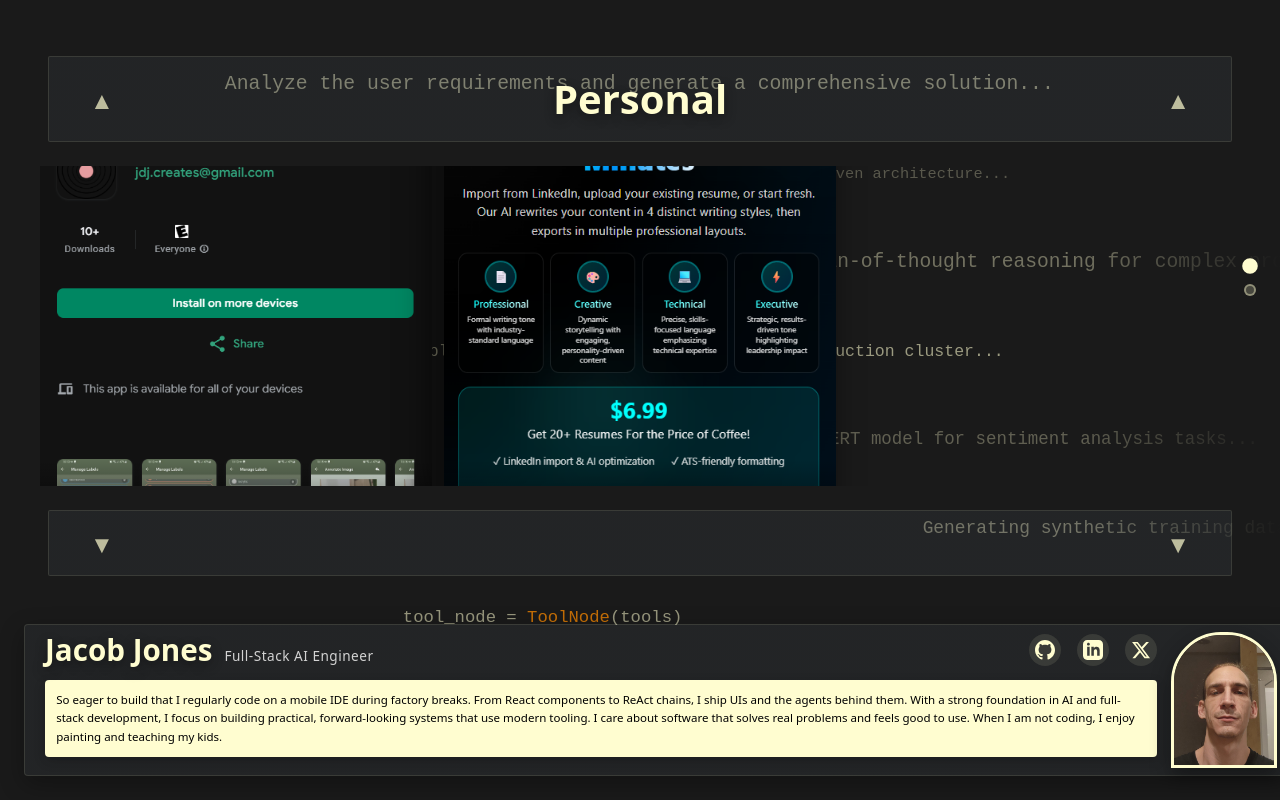
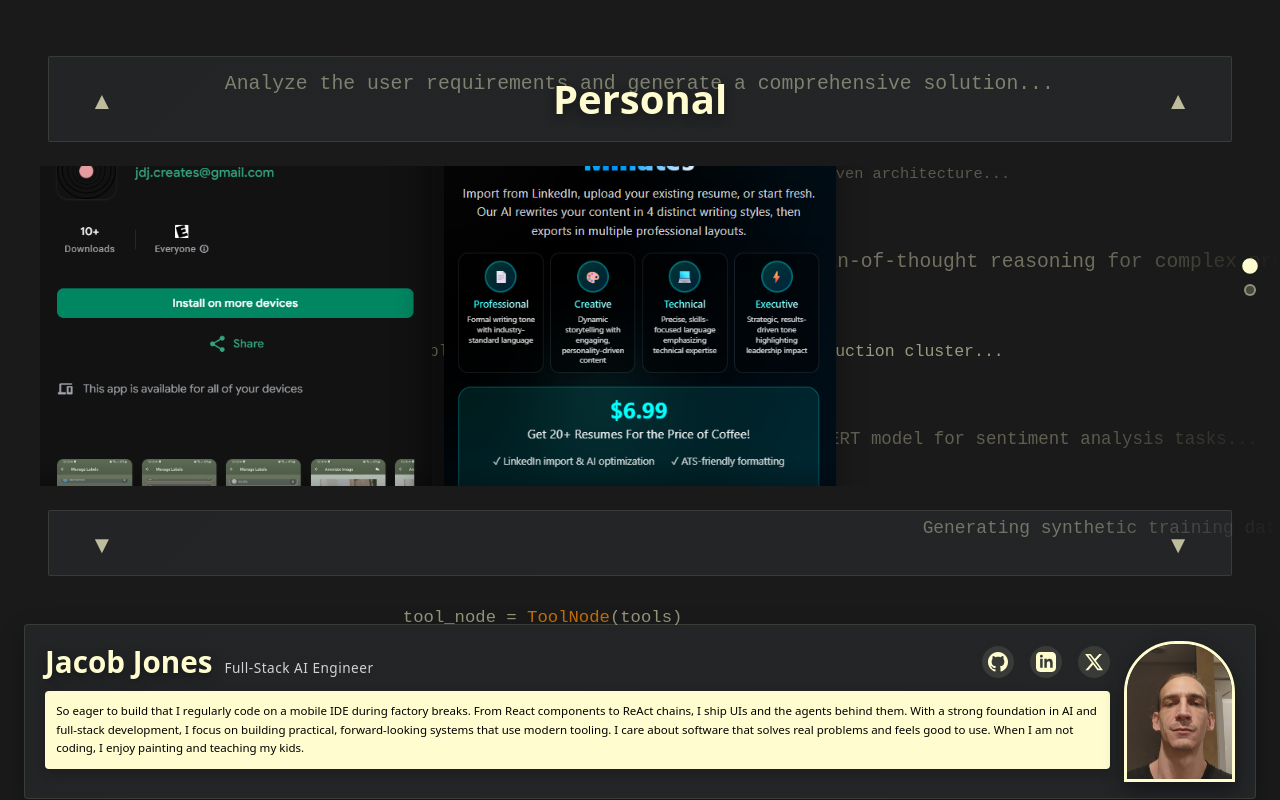
Before and after one commit to JDJCREATES/AI_Engineer_Portfolio, a React (Vite) app in the folder ai-portfolio-jdj/: page / in a window 1280 px wide. Built offline with nearby package versions, Linux system fonts and the light colour scheme.

Commit message:
fixed home.css

```diff
--- a/ai-portfolio-jdj/src/styles/Home.css
+++ b/ai-portfolio-jdj/src/styles/Home.css
@@ -19,22 +19,6 @@
   align-items: center;
   justify-content: center;
   padding: calc(var(--spacing-unit) * 2) 0;
-}
-
-.intro-section {
-  flex: 1;
-  max-width: 1400px;
-  width: 100%;
-  margin: 0 auto;
-  padding: calc(var(--spacing-unit) * 2.5) calc(var(--spacing-unit) * 3.5);
-  background: linear-gradient(135deg, rgba(112, 128, 144, 0.1) 0%, rgba(119, 136, 153, 0.1) 100%);
-  border-radius: var(--border-radius);
-  box-shadow: 0 8px 24px rgba(0, 0, 0, 0.3);
-  border: 1px solid rgba(255, 253, 208, 0.1);
-  display: flex;
-  align-items: center;
-  overflow: visible;
-  min-height: 0;
 }
 
 .intro-section {
@@ -161,15 +145,6 @@
   height: 100%;
   object-fit: cover;
   display: block;
-  opacity: 1;
-}
-
-.subtitle {
-  font-size: 0.9rem;
-  color: var(--text-color);
-  margin: 0;
-  text-align: center;
-  font-weight: 500;
   letter-spacing: 0.5px;
 }
 
@@ -418,6 +393,9 @@
     height: 15px;
   }
 }
+
+@media (max-width: 600px) {
+  .intro-content .bio {
     line-height: 1.5;
   }
 
```
